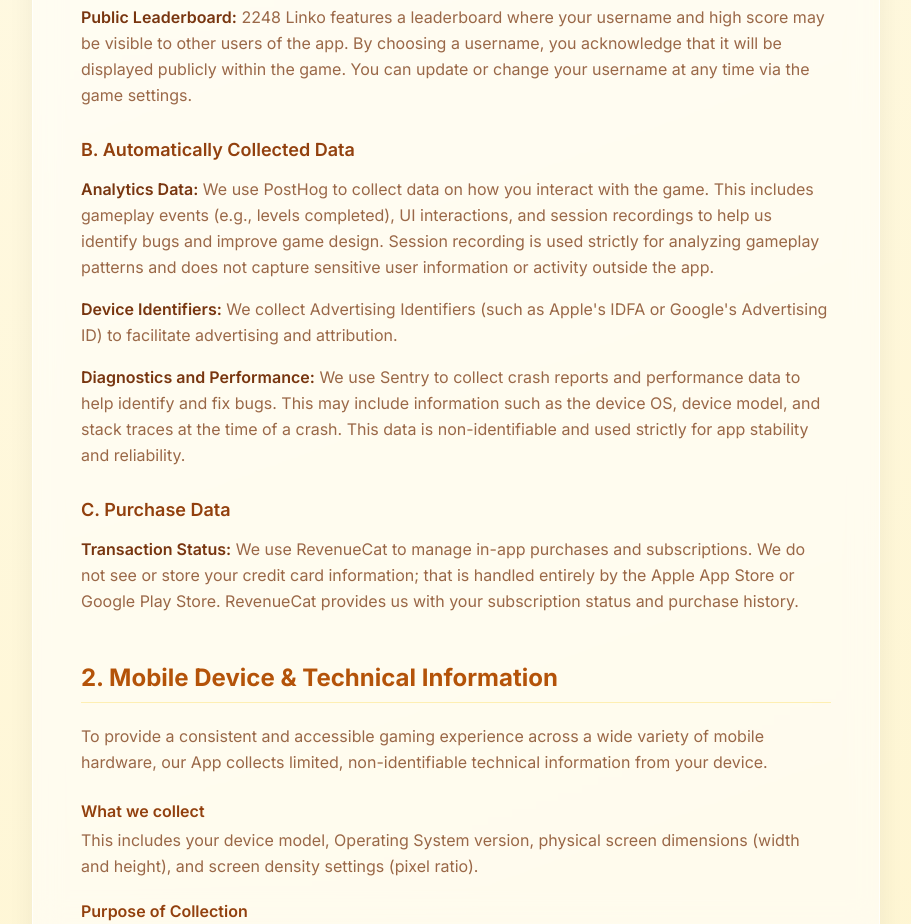
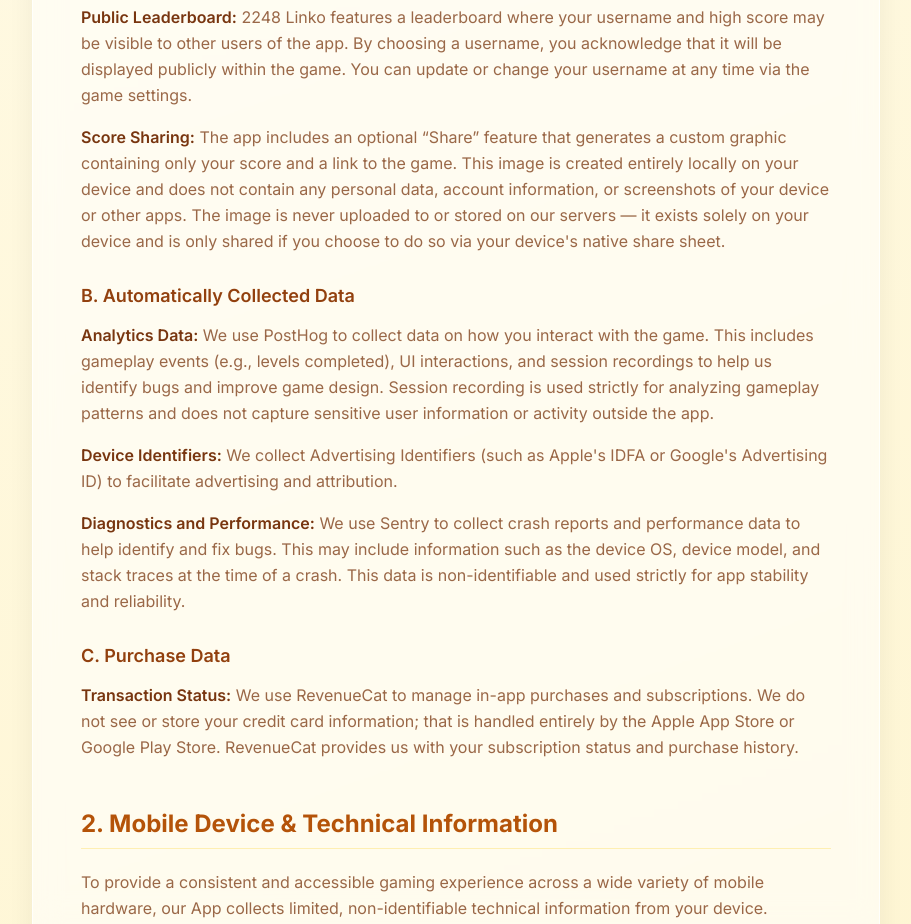
Before and after one commit to akaash11/playlinko-web, a Next.js app: page /privacy in a window 1280 px wide. Shown: the part 1020-1944 px from the top of the page, without its empty margins (184-1095 px from the left). Built offline with nearby package versions, Linux system fonts and the light colour scheme; no server answers.

Commit message:
Add score sharing feature explanation to Privacy Policy

```diff
--- a/app/privacy/page.tsx
+++ b/app/privacy/page.tsx
@@ -152,6 +152,19 @@
               username, you acknowledge that it will be displayed publicly
               within the game. You can update or change your username at any
               time via the game settings.
+            </p>
+            <p className="text-amber-900/75 leading-relaxed mb-4">
+              <strong className="text-amber-900 font-semibold">
+                Score Sharing:
+              </strong>{" "}
+              The app includes an optional &ldquo;Share&rdquo; feature that generates a
+              custom graphic containing only your score and a link to the game.
+              This image is created entirely locally on your device and does
+              not contain any personal data, account information, or screenshots
+              of your device or other apps. The image is never uploaded to or
+              stored on our servers — it exists solely on your device and is
+              only shared if you choose to do so via your device&apos;s native
+              share sheet.
             </p>
 
             <h3 className="text-lg font-semibold text-amber-800 mb-3 mt-7">
```
